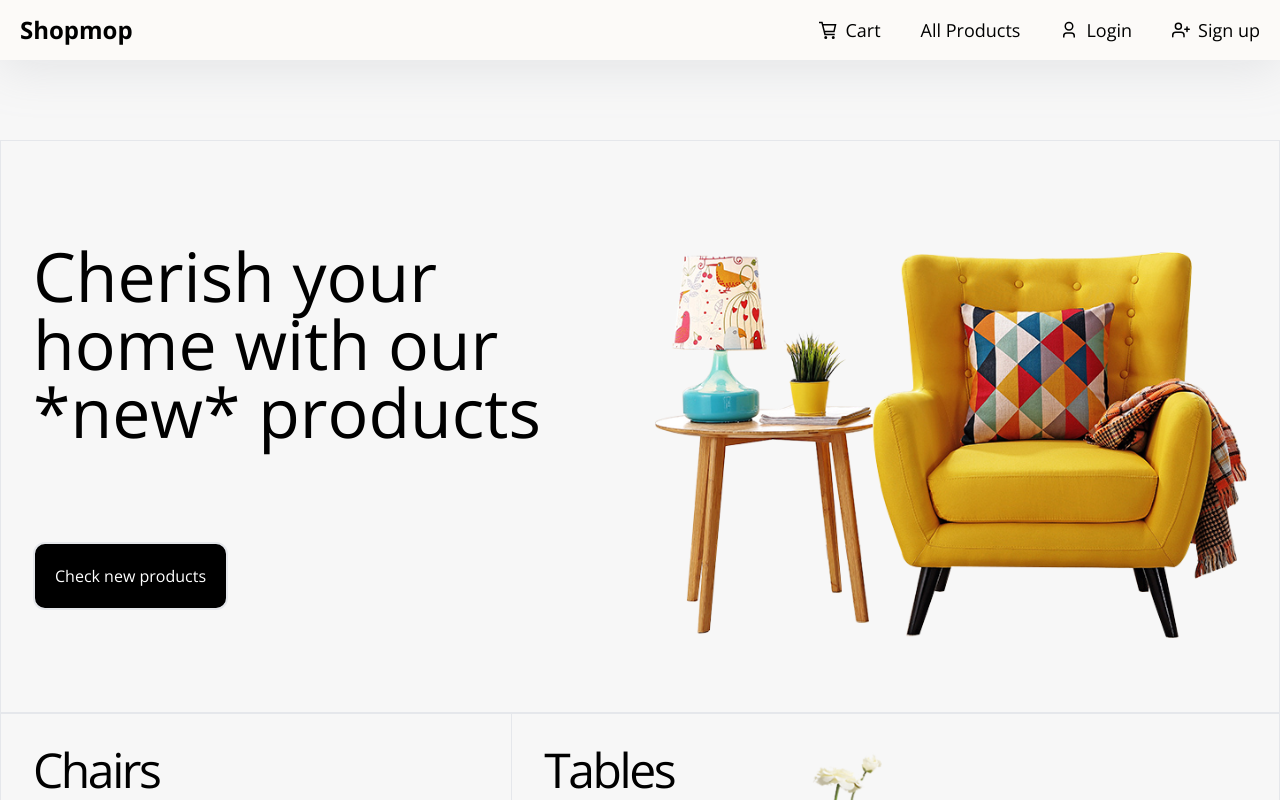
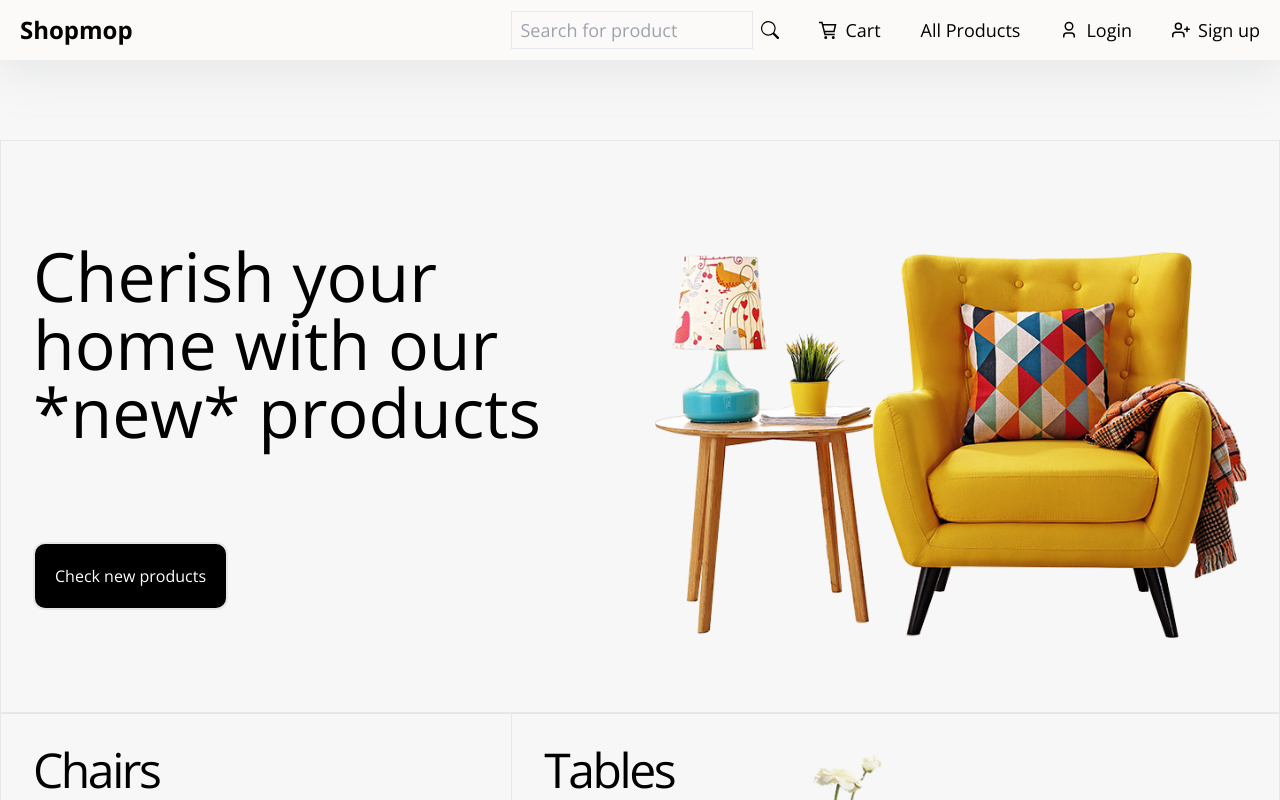
Before and after one commit to Recoded-BPRM-Turkey-FEW-2022/react-ecommerce-begea, a React (Create React App) app: page / in a window 1280 px wide. Shown: the top 800 px of the page. Built offline with nearby package versions, Linux system fonts and the light colour scheme; no server answers.

Commit message:
search box

```diff
--- a/package.json
+++ b/package.json
@@ -6,7 +6,8 @@
     "react": "^18.1.0",
     "react-dom": "^18.1.0",
     "react-icons": "^4.4.0",
-    "react-query": "^3.39.1"
+    "react-query": "^3.39.1",
+    "react-router-dom": "^6.3.0"
   },
   "scripts": {
     "start": "react-scripts start",
--- a/src/App.js
+++ b/src/App.js
@@ -1,19 +1,32 @@
-import React from 'react';
+import React, { useState } from 'react';
+import { Routes, Route } from 'react-router-dom';
 import { ProductsContext } from './api/ProductsContext';
 import useProduct from './api/useProduct';
 
 import Navbar from './components/Navbar/Navbar';
 import Main from './components/Main/Main';
+import ListProducts from './components/Navbar/ListProducts/ListProducts';
 import Footer from './components/Footer/Footer';
+import Search from './components/Navbar/Search/Search';
 
 export default function App() {
+  const [foundProduct, setFoundProduct] = useState([]);
   const products = useProduct();
 
   return (
     <ProductsContext.Provider value={products}>
       <div className='bg-avokado font-opensans pb-5'>
-        <Navbar />
-        <Main />
+        <Navbar setFoundProduct={setFoundProduct} />
+        <Routes>
+          <Route path='/' element={<Main />} />
+          <Route path='/allproducts' element={<ListProducts />} />
+          <Route
+            path='/search-result'
+            element={<Search foundProduct={foundProduct} />}
+          />
+
+          {/* <Route path='/:product' element={<ProductDetail />} /> */}
+        </Routes>
       </div>
       <Footer />
     </ProductsContext.Provider>
--- a/src/components/Navbar/ListProducts/ListProducts.jsx
+++ b/src/components/Navbar/ListProducts/ListProducts.jsx
@@ -1,23 +1,24 @@
+import { Link } from 'react-router-dom';
 import { useContext } from 'react';
 import { ProductsContext } from '../../../api/ProductsContext';
 import CardView from '../../Product/CardView/CardView';
 
 export default function ListProducts() {
   const products = useContext(ProductsContext);
-  // console.log(products);
+
   return (
-    <>
+    <div className='flex flex-wrap gap-8 w-3/4 mt-8 max-w-7xl m-auto justify-around'>
       {products.map((product, index) => {
         return (
           <CardView
             key={index}
             title={product.title}
-            // categories={product.category.name}
+            categories={product.category.name}
             price={product.price}
-            // image={product.images[0]}
+            image={product.images[0]}
           />
         );
       })}
-    </>
+    </div>
   );
 }
--- a/src/components/Navbar/Navbar.jsx
+++ b/src/components/Navbar/Navbar.jsx
@@ -1,18 +1,50 @@
 // this will be a navbar that contain, logo, search, categories, all products,
 // login, signup and cart
+import { useState, useEffect } from 'react';
+import { Link } from 'react-router-dom';
 import { GrCart } from 'react-icons/gr';
 import { RiUser3Line } from 'react-icons/ri';
 import { FiUserPlus } from 'react-icons/fi';
+import { BsSearch } from 'react-icons/bs';
+import useProduct from '../../api/useProduct';
 
-export default function Navbar() {
+export default function Navbar({ setFoundProduct }) {
+  const [searchInput, setSearchInput] = useState('');
+  const product = useProduct();
+
+  useEffect(() => {
+    const findSearchedProduct = (search) => {
+      const fixSearch = search.charAt(0).toUpperCase() + search.slice(1);
+      let filteredProducts = product.filter((item) =>
+        item.title.includes(fixSearch),
+      );
+      setFoundProduct(filteredProducts);
+    };
+    findSearchedProduct(searchInput.toLowerCase());
+  }, [searchInput]);
+
   return (
     <div className=' bg-navbar drop-shadow-[0_8px_24px_rgba(149,157,165,0.2)] mb-[5rem]'>
       <nav className='flex justify-between items-center h-[7.5vh] max-w-7xl m-auto'>
         <div className='logo text-2xl pl-5'>
-          <h1 className='font-bold '>Shopmop</h1>
+          <h1 className='font-bold '>
+            <Link to='/'>Shopmop</Link>
+          </h1>
         </div>
         <div className='nav-links pr-5'>
           <ul className='flex items-center gap-10 text-lg'>
+            <li className='hover:underline flex justify-center items-center gap-2'>
+              <input
+                type='text'
+                placeholder='Search for product'
+                value={searchInput}
+                onChange={(e) => setSearchInput(e.target.value)}
+                className='bg-transparent border-y border-x p-1 pl-2'
+              />
+              <Link to='/search-result'>
+                <BsSearch />
+              </Link>
+            </li>
             <li className='hover:underline'>
               <a href='#' className='flex justify-center items-center gap-2'>
                 {' '}
@@ -20,7 +52,7 @@ export default function Navbar() {
               </a>
             </li>
             <li className='hover:underline'>
-              <a href='#'>All Products</a>
+              <Link to='/allproducts'>All Products</Link>
             </li>
             <li className='hover:underline'>
               <a href='#' className='flex justify-center items-center gap-2'>
--- a/src/components/Navbar/Search/Search.jsx
+++ b/src/components/Navbar/Search/Search.jsx
@@ -1 +1,25 @@
 // search
+import CardView from '../../Product/CardView/CardView';
+export default function ({ foundProduct }) {
+  return (
+    <>
+      <div className='flex flex-wrap gap-8 w-3/4 mt-8 max-w-7xl m-auto justify-around'>
+        {foundProduct.length ? (
+          foundProduct.map((product, index) => {
+            return (
+              <CardView
+                key={index}
+                title={product.title}
+                categories={product.category.name}
+                price={product.price}
+                image={product.images[0]}
+              />
+            );
+          })
+        ) : (
+          <h1>Aradiginiz urun bulunamadi</h1>
+        )}
+      </div>
+    </>
+  );
+}
--- a/src/index.js
+++ b/src/index.js
@@ -1,5 +1,6 @@
 import React, { StrictMode } from 'react';
 import { createRoot } from 'react-dom/client';
+import { BrowserRouter } from 'react-router-dom';
 
 import './index.css';
 import App from './App';
@@ -9,6 +10,8 @@ const root = createRoot(rootElement);
 
 root.render(
   <StrictMode>
-    <App />
+    <BrowserRouter>
+      <App />
+    </BrowserRouter>
   </StrictMode>,
 );
```
Also changed, not shown: src/components/Navbar/Cart/Cart.jsx (+17 -17 lines), 1 other file (tests, documents, lock files or other folders).
